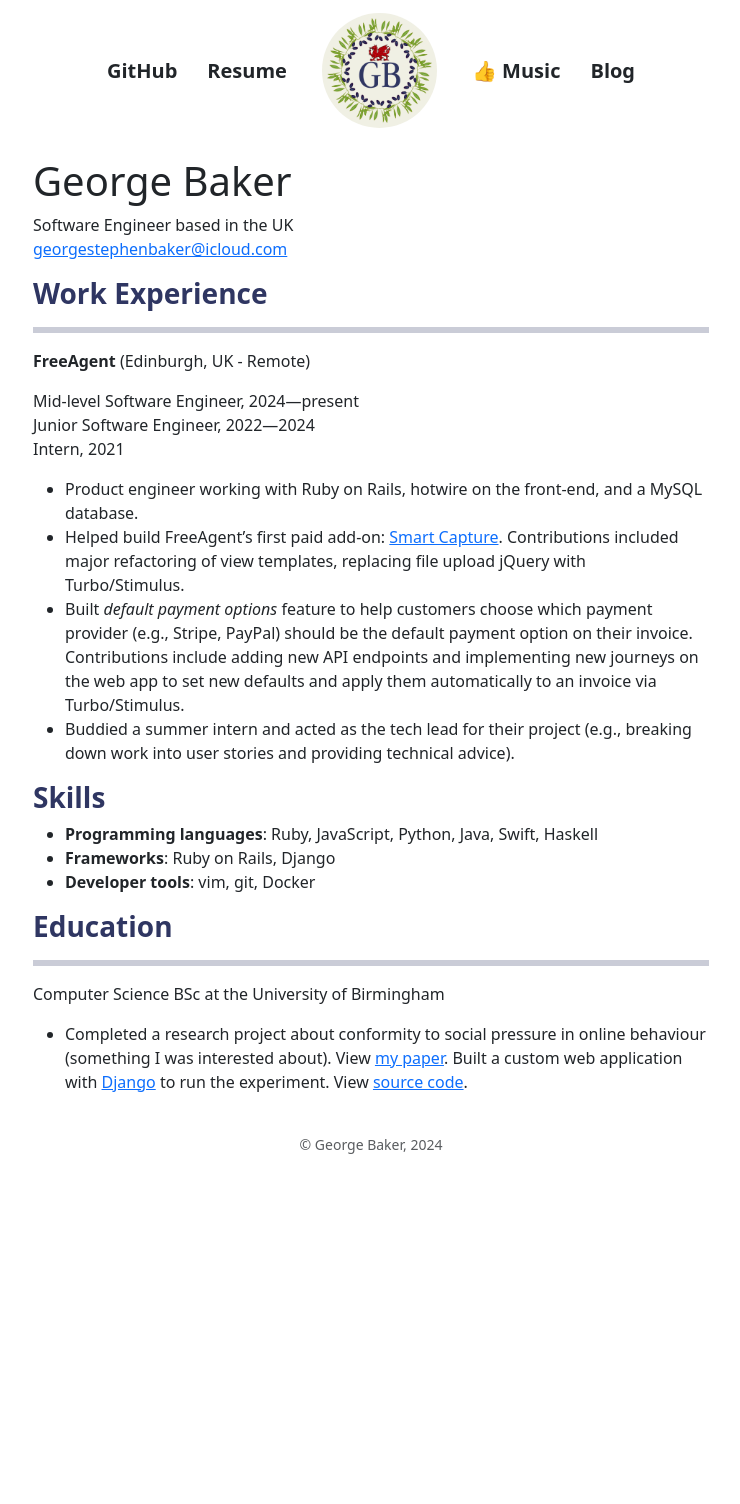
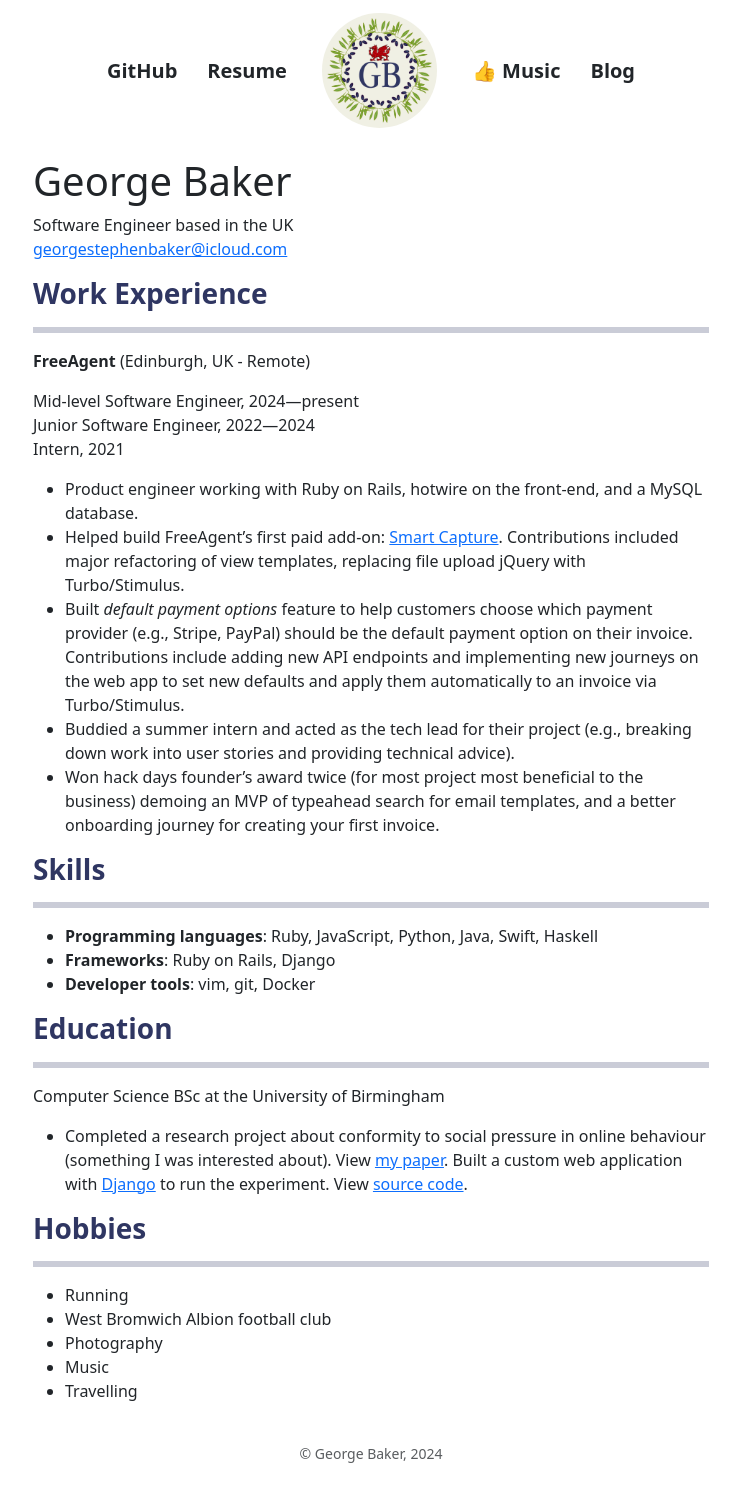
Before and after one commit to gsbaker/gsbaker.github.io, a Jekyll site: the page built from resume.md, in a window 1280 px wide. Shown: the whole page, without its empty margins (269-1009 px from the left). Built offline with Jekyll 4.4.1, drawn with Linux system fonts in a browser that asks for light colours; before the commit the page ends 1195 px from its top, so only the background shows below that.

Commit message:
Update resume

```diff
--- a/resume.md
+++ b/resume.md
@@ -26,8 +26,12 @@ on their invoice.
 journeys on the web app to set new defaults and apply them automatically to an invoice via Turbo/Stimulus.
 - Buddied a summer intern and acted as the tech lead for their project (e.g.,
   breaking down work into user stories and providing technical advice).
+- Won hack days founder's award twice (for most project most beneficial to the business) demoing an MVP of typeahead
+  search for email templates, and a better onboarding journey for creating your
+  first invoice.
 
 ### Skills
+---
 
 - **Programming languages**: Ruby, JavaScript, Python, Java, Swift, Haskell
 - **Frameworks**: Ruby on Rails, Django
@@ -43,3 +47,12 @@ Computer Science BSc at the University of Birmingham
   [my paper](/assets/conformity-online-report-online.pdf){:target="\_blank"}. Built
   a custom web application with [Django](https://www.djangoproject.com) to run the experiment.
   View [source code](https://github.com/gsbaker/visual-perception-quiz){:target="\_blank"}.
+
+### Hobbies
+---
+
+- Running
+- West Bromwich Albion football club
+- Photography
+- Music
+- Travelling
```
